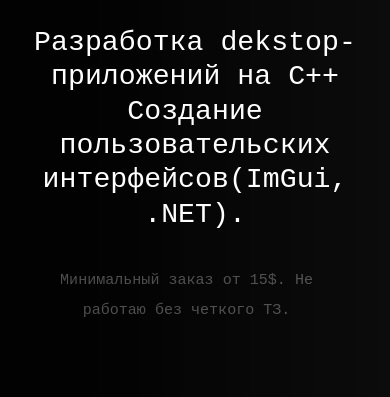
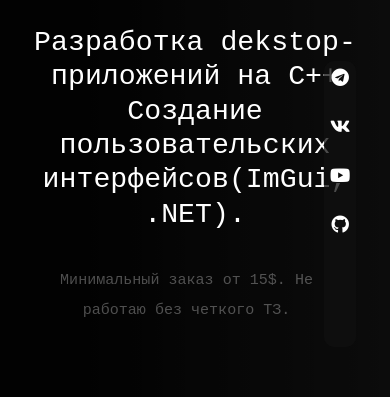
Before and after one commit to hatar0/hataro, a plain HTML site: page index.html in a window 390 px wide. Shown: the part 176-573 px from the top of the page. Drawn offline with Linux system fonts and the light colour scheme.

Commit message:
Update main.css

```diff
--- a/css/main.css
+++ b/css/main.css
@@ -1855,7 +1855,11 @@ html.no-csstransitions .home-content__main {
   }
 
   .home-social {
-    display: none;
+          position: fixed;
+        background-color: #111111bf;
+        border-radius: 10px;
+        top: 380px;
+        bottom: 178px;
   }
 
 }
```
